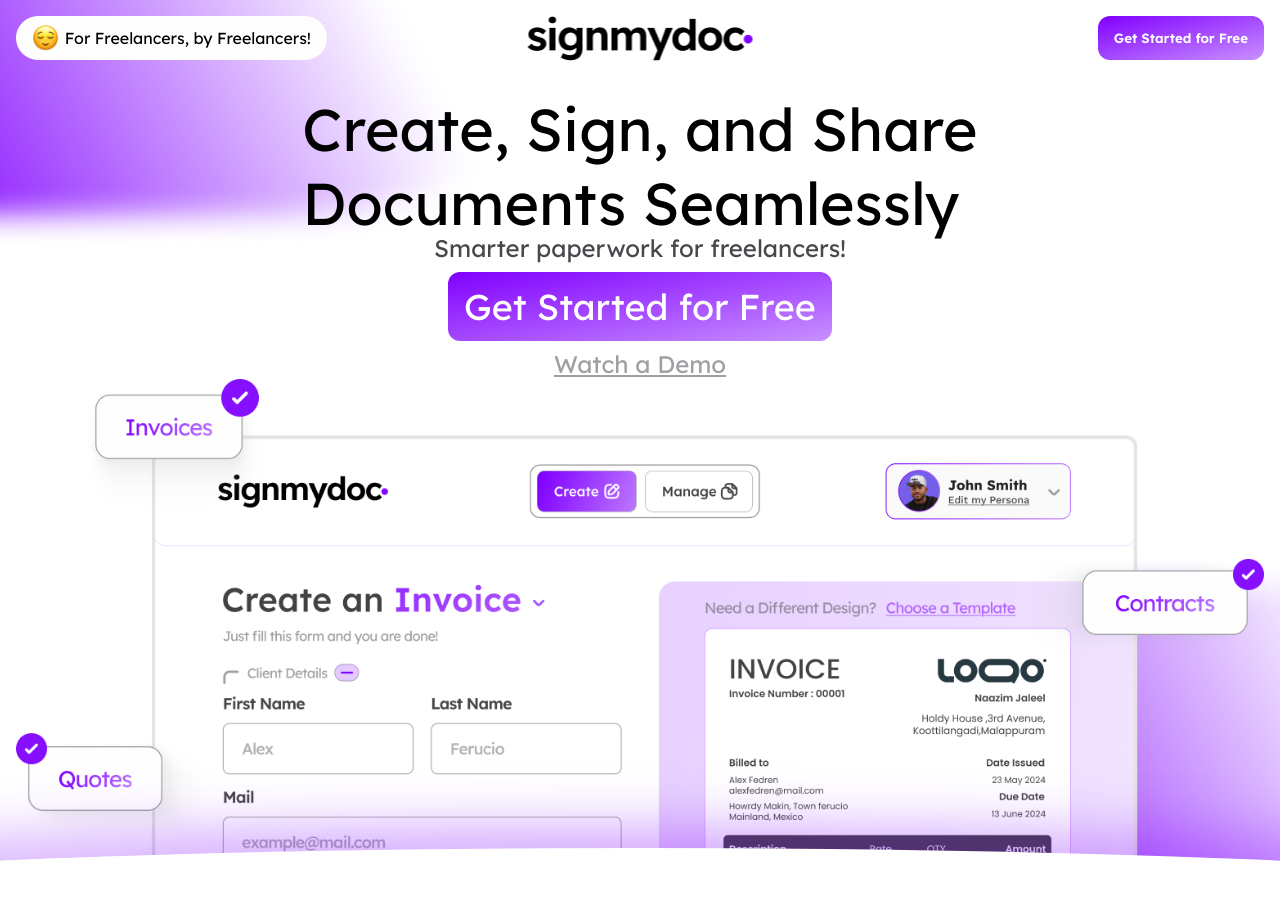
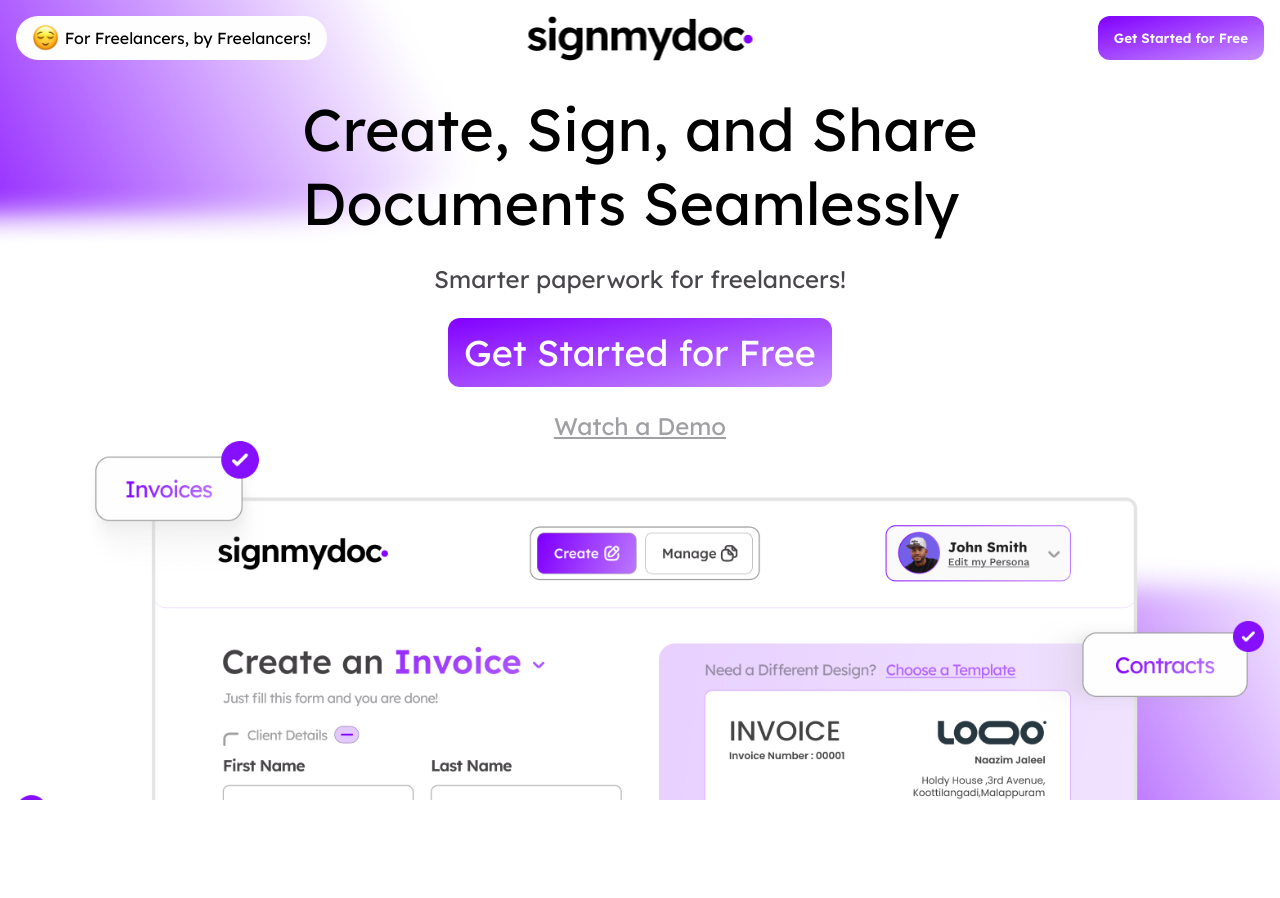
Before and after one commit to noufanelachola/react_website, a React (Create React App) app: page / in a window 1280 px wide. After the commit the page ends 800 px from the top, so only its background shows below. Built offline with nearby package versions, Linux system fonts and the light colour scheme.

Commit message:
dashboard corrected

```diff
--- a/src/App.css
+++ b/src/App.css
@@ -89,6 +89,6 @@
 .content{
   max-width: 1728px;
   height: 100%;
+  padding: 1rem 1rem 0rem 1rem;
   margin: 0 auto;
-  padding: 1rem;
 }
--- a/src/components/Landing/Landing.css
+++ b/src/components/Landing/Landing.css
@@ -4,11 +4,11 @@
     /* background-position: center; */
     background-position: top;
     background-repeat: no-repeat;
-    min-height: 100vh;
-    position: relative;
-    overflow-x : hidden;
-    z-index: 10;
+    height: 100vh;
+    /* position: relative; */
+    overflow : hidden;
 }
+
 
 .sectionHero nav {
     display: flex;
@@ -31,37 +31,22 @@
     align-items: center;
     justify-content: space-between;
     height: 100%;
-}
+
+    }
 
 .sectionHero .heroBody div {
     display: flex;
     flex-direction: column;
     align-items: center;
     justify-content: space-between;
-    gap: 0.5rem;
+    gap: 1.5rem;
     width: 100%;
-    flex-grow: 1;
     padding-top: 2rem;
 }
 
 .sectionHero .heroBody img {
-    /* height: auto;
-    width: auto;
-    max-width: 1400px; */
-    max-width: 100%;
-    max-height: 100%;
-    object-fit: contain;
-    /* align-self: flex-end; */
+    margin-top: auto;
+    height: auto;
+    width: 100%;
+    max-width: 1400px;
 }
-
-.sectionHero .arcDiv {
-    position: absolute;
-    bottom: 0;
-    left: 0;
-    width: 100%;
-    height: 50px; /* Adjust for arc height */
-    background-color: #ffffff;
-    box-shadow: 0 -10px 50px rgba(129,0,255,0.5);
-    border-radius: 50% 50% 0 0/100% 100% 0 0;
-    transform: scaleX(1.5);
-}
--- a/src/components/Landing/components/Hero.js
+++ b/src/components/Landing/components/Hero.js
@@ -2,6 +2,7 @@
 import NavImage from "../../../assets/nav_emoji.png";
 import NavLogo from "../../../assets/nav_logo.png";
 import DashBoard from "../../../assets/dashboard.png";
+import Arc from "../../../assets/arc.png";
 
 const Hero = () => {
   return (
@@ -18,14 +19,14 @@
             <div className='heroBody'>
                 <div>
                     <h1 className='textTitle wgtReg' >Create, Sign, and Share<br/>Documents Seamlessly</h1>
-                    <p className='textSubPara clrGray' style={{lineHeight:0,marginBottom:"1rem"}} >Smarter paperwork for freelancers!</p>
+                    <p className='textSubPara clrGray'  >Smarter paperwork for freelancers!</p>
                     <button className='btn btnPrimary clrWhite textSubTitle' >Get Started for Free</button>
                     <p className='textSubPara clrLightGray' style={{cursor:"pointer"}} ><u>Watch a Demo</u></p>
                 </div>
                 <img src={DashBoard} alt='Dashboard' />
             </div>
         </div>
-        <div className='arcDiv'></div>
+        {/* <img src={Arc} alt='Arc' /> */}
     </section>
   )
 }
```
Also changed, not shown: src/assets/arc.png (added).
